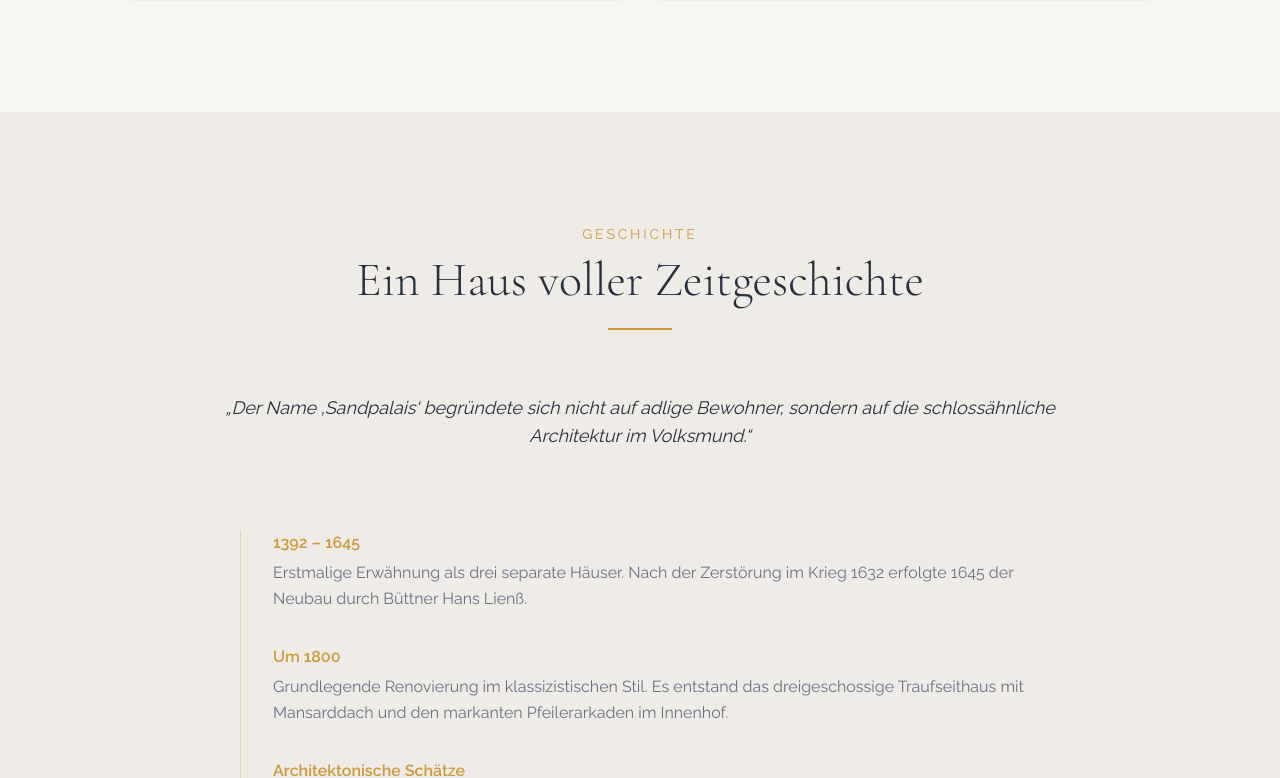
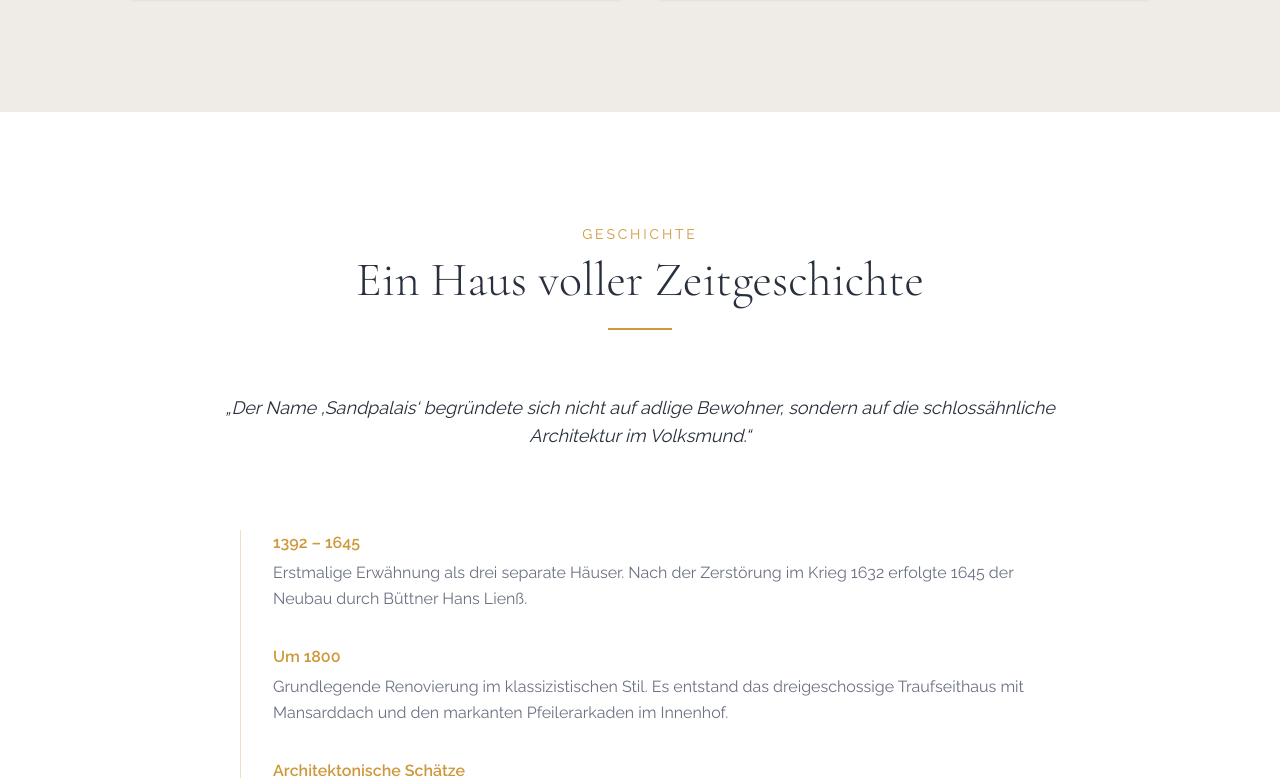
Before and after one commit to Theresa-1703/ferienwohnungen-public, a React (Vite) app: page / in a window 1280 px wide. Shown: the part 1642-2420 px from the top of the page. Built offline with nearby package versions, Linux system fonts and the light colour scheme; the HTML template or start-up script is replaced by a standard one.

Commit message:
auto grey/white background in sections

```diff
--- a/src/components/ActivitiesSection.tsx
+++ b/src/components/ActivitiesSection.tsx
@@ -12,7 +12,7 @@ const activities = [
 
 const ActivitiesSection = () => {
   return (
-    <section id="aktivitaeten" className="section-padding bg-background">
+    <section id="aktivitaeten" className="section-padding">
       <div className="container mx-auto">
         <motion.div
           initial={{ opacity: 0, y: 20 }}
--- a/src/components/ApartmentsSection.tsx
+++ b/src/components/ApartmentsSection.tsx
@@ -39,7 +39,7 @@ const ApartmentsSection = () => {
   };
 
   return (
-      <section id="wohnungen" className="section-padding bg-background">
+      <section id="wohnungen" className="section-padding">
         <div className="container mx-auto">
           <motion.div
               initial={{ opacity: 0, y: 20 }}
--- a/src/components/GondelSection.tsx
+++ b/src/components/GondelSection.tsx
@@ -27,7 +27,7 @@ const HistorySection = () => {
           whileInView={{ opacity: 1, x: 0 }}
           viewport={{ once: true }}
           transition={{ duration: 0.8, delay: 0.2 }}
-          className="flex items-center bg-secondary px-8 py-16 lg:px-16"
+          className="flex items-center px-8 py-16 lg:px-16"
         >
           <div>
             <p className="font-body text-sm tracking-[0.2em] uppercase text-primary mb-3">
--- a/src/components/HistorySection.tsx
+++ b/src/components/HistorySection.tsx
@@ -3,7 +3,7 @@ import gondoliereImage from "@/assets/gondoliere.jpg";
 
 const HistorySection = () => {
   return (
-    <section id="geschichte" className="section-padding bg-secondary">
+    <section id="geschichte" className="section-padding">
       <div className="container mx-auto max-w-4xl">
         <div className="text-center mb-16">
           <p className="font-body text-sm tracking-[0.2em] uppercase text-primary mb-3">Geschichte</p>
--- a/src/components/InquiryForm.tsx
+++ b/src/components/InquiryForm.tsx
@@ -48,7 +48,7 @@ const InquiryForm = () => {
   };
 
   return (
-    <section id="kontakt" className="section-padding bg-secondary">
+    <section id="kontakt" className="section-padding">
       <div className="container mx-auto max-w-2xl">
         <motion.div
           initial={{ opacity: 0, y: 20 }}
--- a/src/index.css
+++ b/src/index.css
@@ -89,6 +89,14 @@
   .text-body {
     font-family: var(--font-body);
   }
+
+  .home-page section:nth-of-type(odd) {
+    @apply bg-white;
+  }
+
+  .home-page section:nth-of-type(even) {
+    @apply bg-secondary;
+  }
 }
 
 /* Smooth scrolling */
--- a/src/pages/Index.tsx
+++ b/src/pages/Index.tsx
@@ -10,7 +10,7 @@ import Footer from "@/components/Footer";
 
 const Index = () => {
   return (
-    <div className="min-h-screen">
+    <div className="min-h-screen home-page">
       <Header />
       <HeroSection />
       <ApartmentsSection />
--- a/vite.config.ts
+++ b/vite.config.ts
@@ -10,7 +10,6 @@ export default defineConfig(({ mode }) => {
   const finalEnv = { ...exampleEnv, ...env };
 
   return {
-    base: "/ferienwohnungen-public/",
 
     server: {
       host: "::",
```
